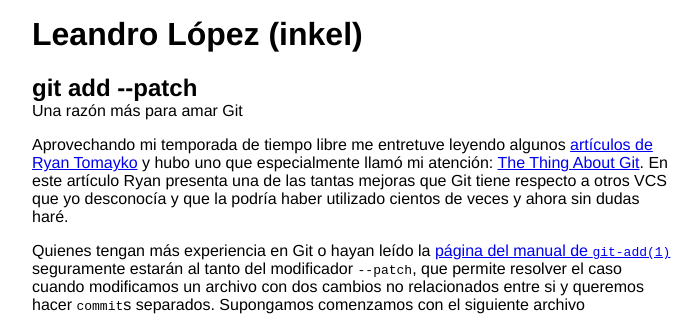
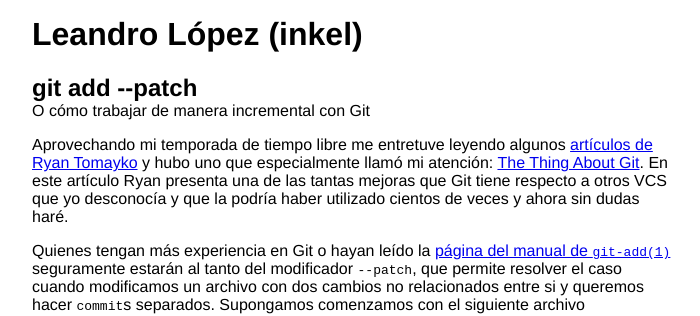
Before and after one commit to inkel/inkel.github.io, a Jekyll site: the page built from _posts/2011-06-07-git-add-patch.md, in a window 1280 px wide and 900 px high. Shown: the top 316 px of the window, without its empty margins (288-988 px from the left). Built offline with Jekyll 4.4.1, drawn with Linux system fonts in a browser that asks for light colours; some web fonts are replaced; Markdown is read by kramdown in place of the engine named in the settings.

Commit message:
Change post tagline

```diff
--- a/_posts/2011-06-07-git-add-patch.md
+++ b/_posts/2011-06-07-git-add-patch.md
@@ -1,7 +1,7 @@
 ---
 layout: post
 title: git add --patch
-description: Una razón más para amar Git
+description: O cómo trabajar de manera incremental con Git
 ---
 
 Aprovechando mi temporada de tiempo libre me entretuve leyendo algunos [artículos de Ryan Tomayko](http://tomayko.com/writings/) y hubo uno que especialmente llamó mi atención: [The Thing About Git](http://tomayko.com/writings/the-thing-about-git). En este artículo Ryan presenta una de las tantas mejoras que Git tiene respecto a otros VCS que yo desconocía y que la podría haber utilizado cientos de veces y ahora sin dudas haré.
```
